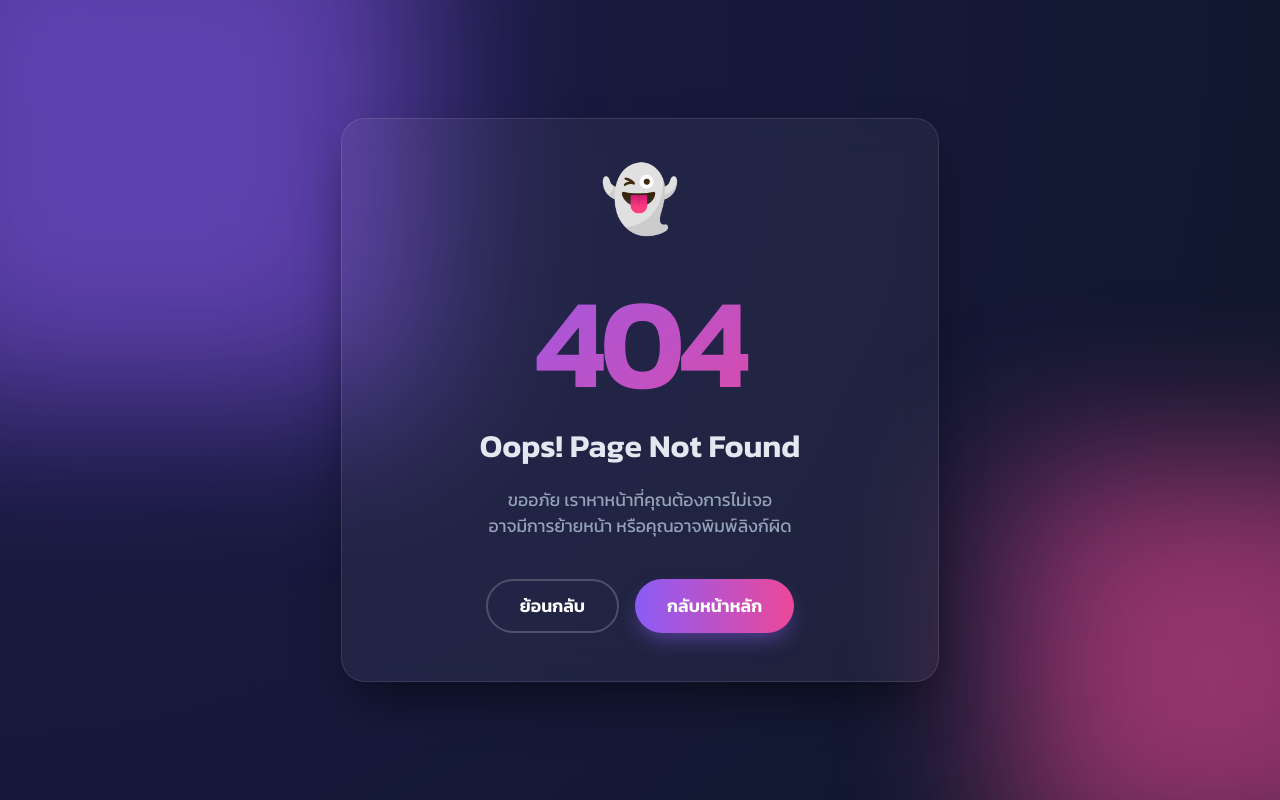
After one commit to pakdeetammasuk654-dot/ananya-in-th, a PHP site: template views/404.php in a window 1280 px wide. The commit adds this page. Run offline with PHP 8.4, Linux system fonts and the light colour scheme; the template is opened without the code that fills it, so the values that code supplies are empty.

Commit message:
feat: Add custom beautiful 404 page

```diff
--- /dev/null
+++ b/views/404.php
@@ -0,0 +1,245 @@
+<!DOCTYPE html>
+<html lang="th">
+
+<head>
+    <meta charset="UTF-8">
+    <meta name="viewport" content="width=device-width, initial-scale=1.0">
+    <title>404 Not Found - Ananya</title>
+    <style>
+        @import url('https://fonts.googleapis.com/css2?family=Kanit:wght@300;400;600&display=swap');
+
+        :root {
+            --bg-color: #0f172a;
+            --card-bg: rgba(255, 255, 255, 0.05);
+            --text-color: #e2e8f0;
+            --accent-color: #8b5cf6;
+            --accent-secondary: #ec4899;
+        }
+
+        body {
+            margin: 0;
+            padding: 0;
+            font-family: 'Kanit', sans-serif;
+            background-color: var(--bg-color);
+            color: var(--text-color);
+            height: 100vh;
+            display: flex;
+            align-items: center;
+            justify-content: center;
+            overflow: hidden;
+            background: radial-gradient(circle at top left, #1e1b4b, #0f172a);
+        }
+
+        .background-blobs {
+            position: absolute;
+            top: 0;
+            left: 0;
+            width: 100%;
+            height: 100%;
+            z-index: -1;
+            overflow: hidden;
+        }
+
+        .blob {
+            position: absolute;
+            filter: blur(80px);
+            opacity: 0.6;
+            animation: float 10s infinite ease-in-out;
+        }
+
+        .blob-1 {
+            top: -10%;
+            left: -10%;
+            width: 500px;
+            height: 500px;
+            background: var(--accent-color);
+            animation-delay: 0s;
+        }
+
+        .blob-2 {
+            bottom: -10%;
+            right: -10%;
+            width: 400px;
+            height: 400px;
+            background: var(--accent-secondary);
+            animation-delay: -5s;
+        }
+
+        @keyframes float {
+            0% {
+                transform: translate(0, 0) scale(1);
+            }
+
+            50% {
+                transform: translate(30px, -50px) scale(1.1);
+            }
+
+            100% {
+                transform: translate(0, 0) scale(1);
+            }
+        }
+
+        .glass-card {
+            background: var(--card-bg);
+            backdrop-filter: blur(16px);
+            -webkit-backdrop-filter: blur(16px);
+            border: 1px solid rgba(255, 255, 255, 0.1);
+            border-radius: 24px;
+            padding: 3rem;
+            text-align: center;
+            box-shadow: 0 25px 50px -12px rgba(0, 0, 0, 0.5);
+            max-width: 90%;
+            width: 500px;
+            position: relative;
+            overflow: hidden;
+        }
+
+        .glass-card::before {
+            content: '';
+            position: absolute;
+            top: 0;
+            left: -50%;
+            width: 200%;
+            height: 100%;
+            background: linear-gradient(to right,
+                    transparent,
+                    rgba(255, 255, 255, 0.05),
+                    transparent);
+            transform: skewX(-25deg);
+            animation: shine 8s infinite;
+        }
+
+        @keyframes shine {
+            0% {
+                transform: translateX(-100%) skewX(-25deg);
+            }
+
+            20% {
+                transform: translateX(100%) skewX(-25deg);
+            }
+
+            100% {
+                transform: translateX(100%) skewX(-25deg);
+            }
+        }
+
+        h1 {
+            font-size: 8rem;
+            margin: 0;
+            line-height: 1;
+            background: linear-gradient(135deg, var(--accent-color), var(--accent-secondary));
+            -webkit-background-clip: text;
+            -webkit-text-fill-color: transparent;
+            font-weight: 700;
+            letter-spacing: -5px;
+        }
+
+        h2 {
+            font-size: 2rem;
+            margin: 1rem 0;
+            font-weight: 600;
+        }
+
+        p {
+            font-size: 1.1rem;
+            color: #94a3b8;
+            margin-bottom: 2.5rem;
+        }
+
+
+        .buttons {
+            display: flex;
+            gap: 1rem;
+            justify-content: center;
+        }
+
+        .btn {
+            display: inline-flex;
+            align-items: center;
+            padding: 12px 32px;
+            background: linear-gradient(90deg, var(--accent-color), var(--accent-secondary));
+            color: white;
+            text-decoration: none;
+            border-radius: 50px;
+            font-weight: 600;
+            font-size: 1.1rem;
+            transition: all 0.3s ease;
+            box-shadow: 0 10px 20px -5px rgba(139, 92, 246, 0.5);
+            border: none;
+            cursor: pointer;
+        }
+
+        .btn-secondary {
+            background: transparent;
+            border: 2px solid rgba(255, 255, 255, 0.2);
+            box-shadow: none;
+        }
+
+        .btn-secondary:hover {
+            background: rgba(255, 255, 255, 0.1);
+            border-color: rgba(255, 255, 255, 0.4);
+            transform: translateY(-2px);
+            box-shadow: 0 10px 20px -5px rgba(0, 0, 0, 0.2);
+        }
+
+        .btn:hover {
+            transform: translateY(-2px);
+            box-shadow: 0 15px 25px -5px rgba(139, 92, 246, 0.6);
+            filter: brightness(1.1);
+        }
+
+        .icon-container {
+            font-size: 4rem;
+            margin-bottom: 1rem;
+            animation: bounce 2s infinite;
+        }
+
+        @keyframes bounce {
+
+            0%,
+            20%,
+            50%,
+            80%,
+            100% {
+                transform: translateY(0);
+            }
+
+            40% {
+                transform: translateY(-20px);
+            }
+
+            60% {
+                transform: translateY(-10px);
+            }
+        }
+    </style>
+</head>
+
+<body>
+    <div class="background-blobs">
+        <div class="blob blob-1"></div>
+        <div class="blob blob-2"></div>
+    </div>
+
+    <div class="glass-card">
+        <div class="icon-container">
+            👻
+        </div>
+        <h1>404</h1>
+        <h2>Oops! Page Not Found</h2>
+        <p>
+            ขออภัย เราหาหน้าที่คุณต้องการไม่เจอ<br>
+            อาจมีการย้ายหน้า หรือคุณอาจพิมพ์ลิงก์ผิด
+        </p>
+        <div class="buttons">
+            <a href="javascript:history.back()" class="btn btn-secondary">
+                ย้อนกลับ
+            </a>
+            <a href="/" class="btn">
+                กลับหน้าหลัก
+            </a>
+        </div>
+    </div>
+</body>
+
+</html>
```
Also changed, not shown: index.php (+35 -3 lines), 1 other file.
